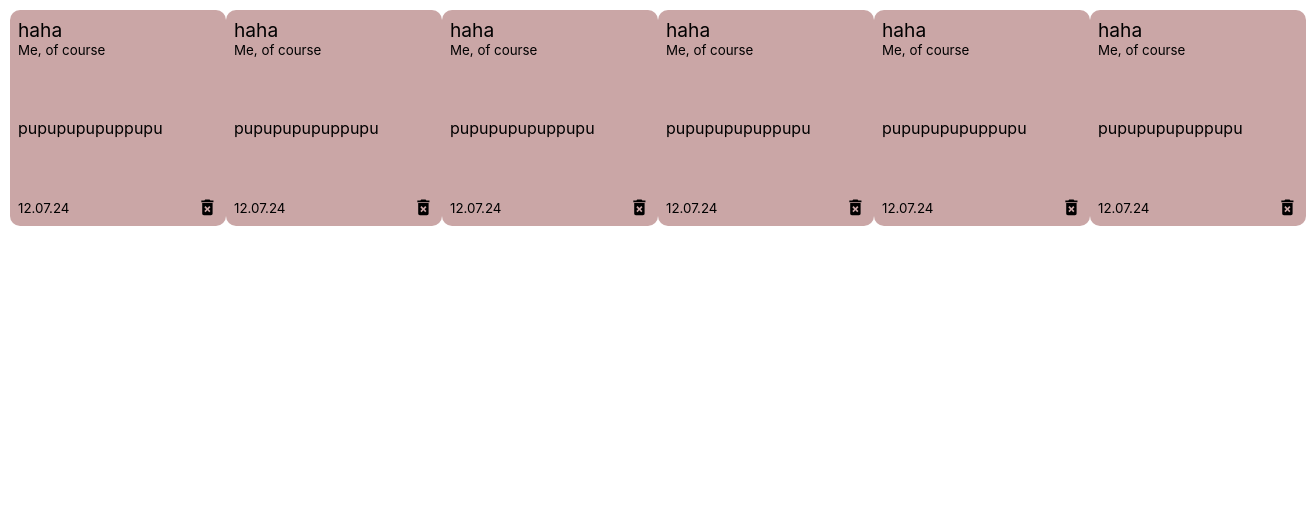
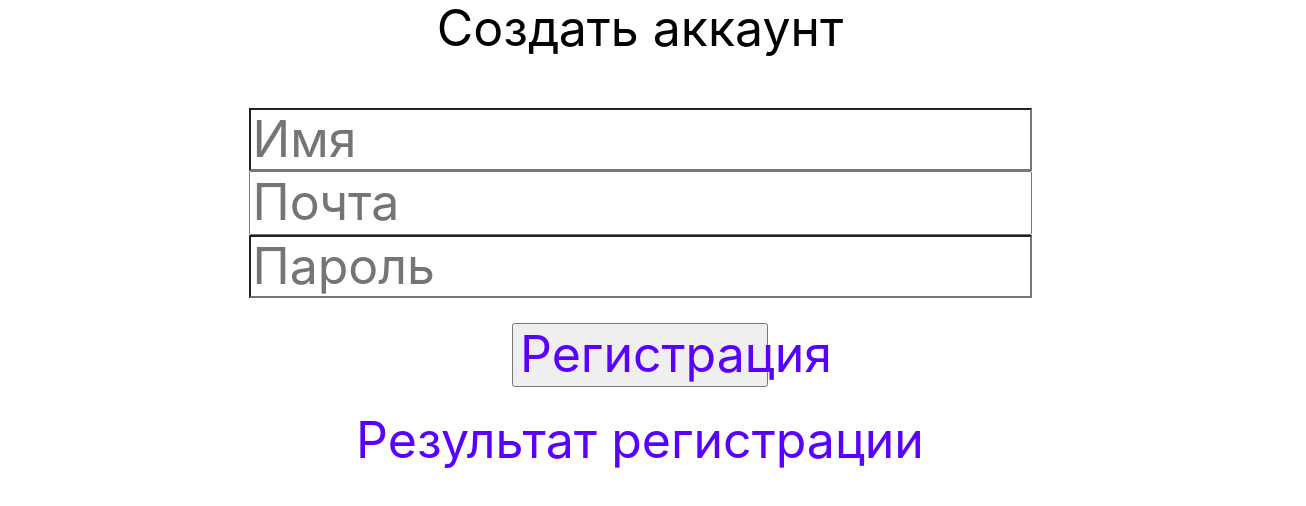
Before and after one commit to SomeoneNamedAnya/TeamNotes, a React (Create React App) app in the folder frontend/: page / in a window 1280 px wide. Shown: the top 506 px of the page, 1306 px wide, since content can reach past the window. Built offline with nearby package versions, Linux system fonts and the light colour scheme.

Commit message:
adding antd design to the project

```diff
--- a/frontend/package.json
+++ b/frontend/package.json
@@ -6,6 +6,7 @@
     "@testing-library/jest-dom": "^5.17.0",
     "@testing-library/react": "^13.4.0",
     "@testing-library/user-event": "^13.5.0",
+    "antd": "^5.19.1",
     "react": "^18.3.1",
     "react-dom": "^18.3.1",
     "react-icons": "^5.2.1",
--- a/frontend/src/App.jsx
+++ b/frontend/src/App.jsx
@@ -4,7 +4,7 @@ import MainPage from "./MainPage/MainPage.jsx"
 const App = () => {
   return (
     <div className="App">
-       <MainPage />
+       <Entrance />
     </div>
   );
 }
--- a/frontend/src/index.js
+++ b/frontend/src/index.js
@@ -2,14 +2,13 @@ import React from 'react';
 import ReactDOM from 'react-dom/client';
 import './index.css';
 import App from './App';
+import 'antd/dist/reset.css';
 
 
 const root = ReactDOM.createRoot(document.getElementById('root'));
 root.render(
-  <React.StrictMode>
     <App />
-  </React.StrictMode>
-);
+ );
 
 // If you want to start measuring performance in your app, pass a function
 // to log results (for example: reportWebVitals(console.log))
```
Also changed, not shown: 1 other file (tests, documents, lock files or other folders).
